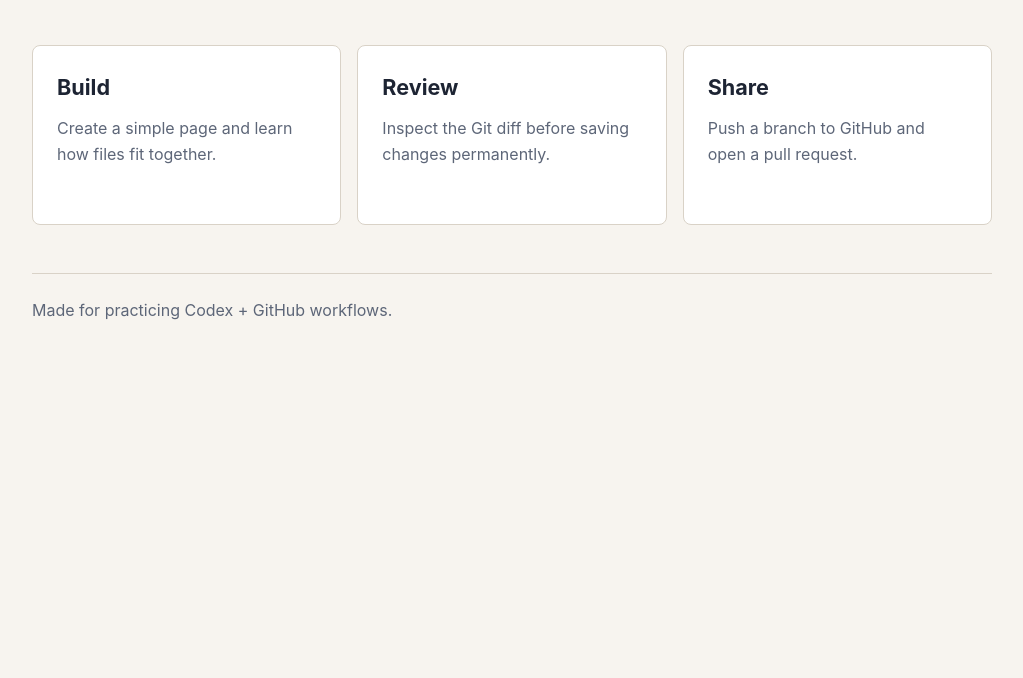
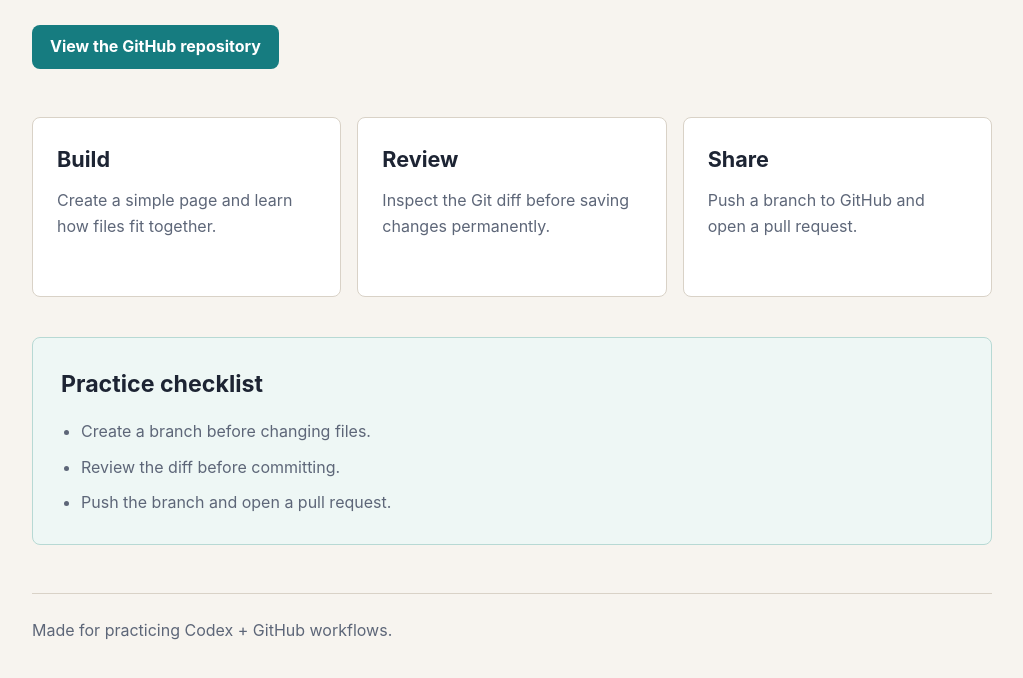
Before and after one commit to Rammsteinsj-code/codex-github-practice, a plain HTML site: page index.html in a window 1280 px wide. Shown: the part 342-1020 px from the top of the page, without its empty margins (128-1151 px from the left). Before the commit the page ends 800 px from the top, so only its background shows below. Drawn offline with Linux system fonts and the light colour scheme.

Commit message:
Improve homepage practice flow

```diff
--- a/index.html
+++ b/index.html
@@ -15,6 +15,9 @@
           This small page is a safe place to practice editing files, reviewing
           changes, committing code, pushing to GitHub, and opening pull requests.
         </p>
+        <a class="button" href="https://github.com/Rammsteinsj-code/codex-github-practice">
+          View the GitHub repository
+        </a>
       </section>
 
       <section class="projects" aria-label="Practice sections">
@@ -32,6 +35,15 @@
         </article>
       </section>
 
+      <section class="checklist" aria-label="GitHub practice checklist">
+        <h2>Practice checklist</h2>
+        <ul>
+          <li>Create a branch before changing files.</li>
+          <li>Review the diff before committing.</li>
+          <li>Push the branch and open a pull request.</li>
+        </ul>
+      </section>
+
       <footer>
         <p>Made for practicing Codex + GitHub workflows.</p>
       </footer>
--- a/style.css
+++ b/style.css
@@ -5,6 +5,7 @@
   --muted: #5d6678;
   --line: #d9d2c7;
   --accent: #167c80;
+  --accent-dark: #0e575a;
   --card: #ffffff;
 }
 
@@ -55,6 +56,23 @@ h1 {
   font-size: 1.12rem;
 }
 
+.button {
+  display: inline-flex;
+  align-items: center;
+  min-height: 44px;
+  margin-top: 28px;
+  padding: 0 18px;
+  background: var(--accent);
+  color: #ffffff;
+  border-radius: 8px;
+  font-weight: 700;
+  text-decoration: none;
+}
+
+.button:hover {
+  background: var(--accent-dark);
+}
+
 .projects {
   display: grid;
   grid-template-columns: repeat(3, 1fr);
@@ -81,6 +99,27 @@ footer p {
   color: var(--muted);
 }
 
+.checklist {
+  margin-top: 40px;
+  padding: 28px;
+  background: #eef7f5;
+  border: 1px solid #b7d9d4;
+  border-radius: 8px;
+}
+
+.checklist h2 {
+  margin: 0 0 16px;
+  font-size: 1.45rem;
+}
+
+.checklist ul {
+  display: grid;
+  gap: 10px;
+  margin: 0;
+  padding-left: 20px;
+  color: var(--muted);
+}
+
 footer {
   margin-top: 48px;
   padding-top: 24px;
```
